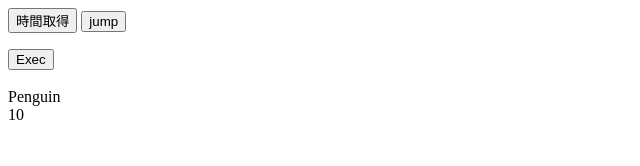
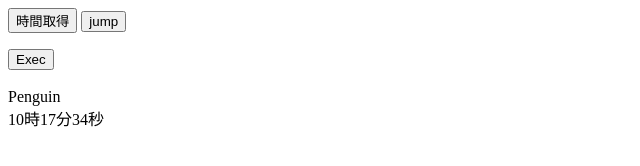
Before and after one commit to umecosmo/umecosmo, a plain HTML site: page index.html in a window 1280 px wide. Both pictures are taken after a click on the button "Exec". Shown: the whole page, without its empty margins (0-640 px from the left). Drawn offline with Linux system fonts and the light colour scheme.

Commit message:
Update index.html

```diff
--- a/index.html
+++ b/index.html
@@ -34,7 +34,7 @@
            Hours = DD.getHours();
            Minutes = DD.getMinutes() + 1;
            Seconds = DD.getSeconds();
-            target2.innerHTML = Hours;
+            target2.innerHTML = Hours + "時" + Minutes + "分" + Seconds + "秒";
         }
 </script>
 <body>
```
